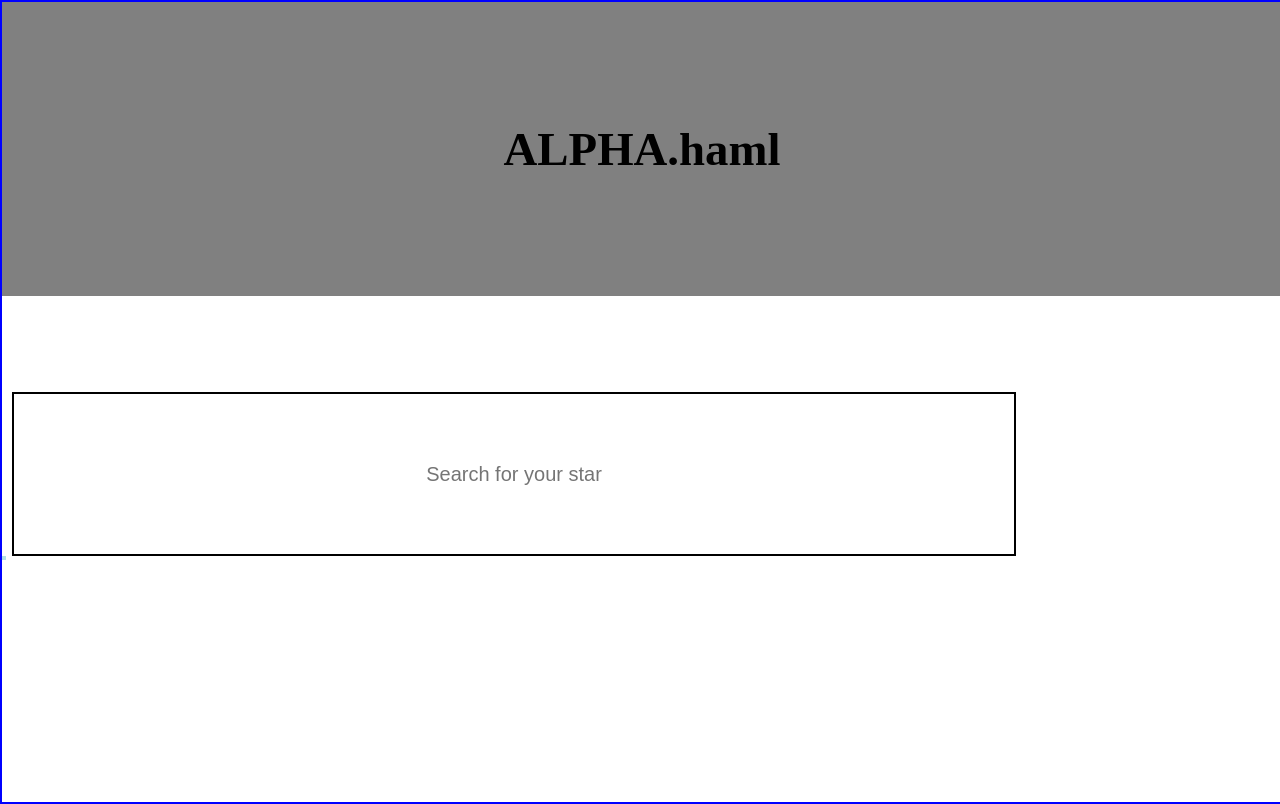
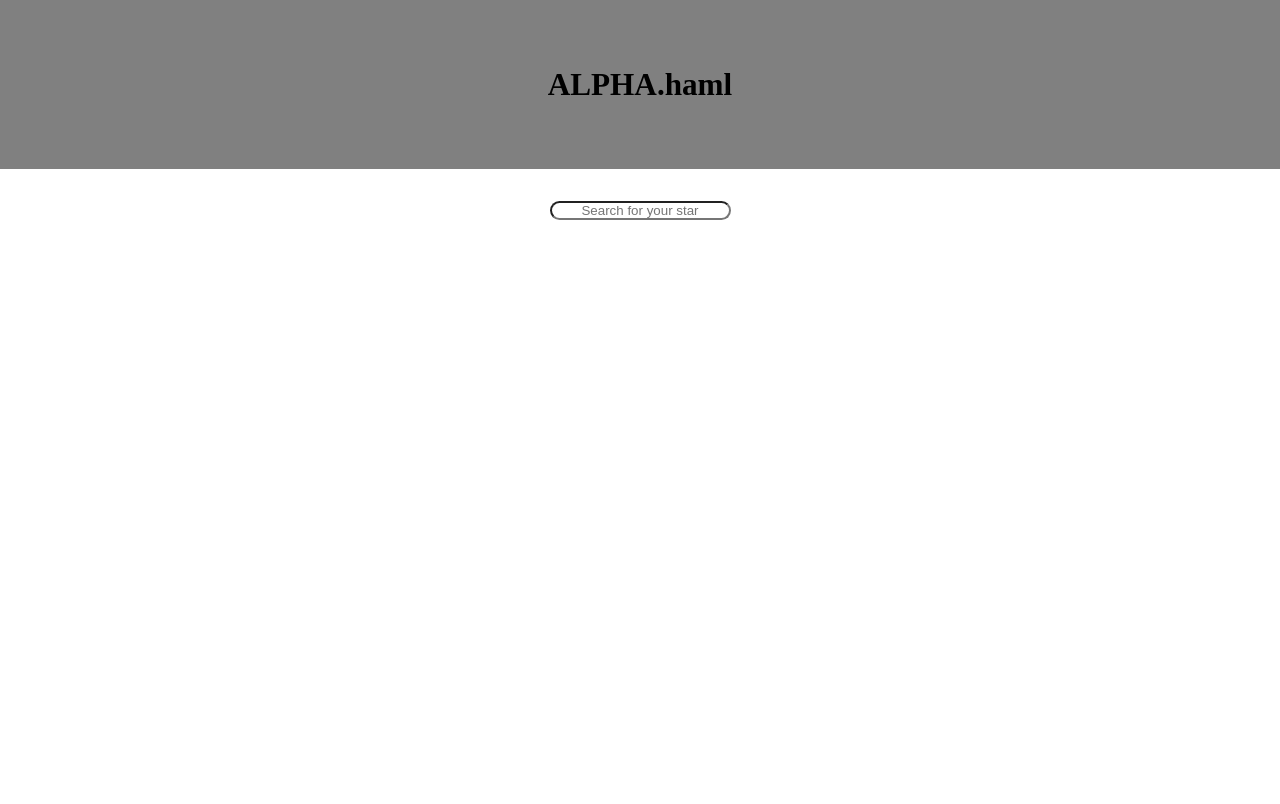
Before and after one commit to facn2/Alpha.HAML, a website: page public/index.html in a window 1280 px wide. Drawn offline with Linux system fonts and the light colour scheme.

Commit message:
fix es6 in front end relates #69

```diff
--- a/public/index.html
+++ b/public/index.html
@@ -16,10 +16,10 @@
 
   <section>
     <div class="main-container">
-      <form class="starForm">
+      <form class="star-form">
         <input id="input-field" type="text" name="word" value="" placeholder="Search for your star" class="text-input" autocomplete="off" required>
-        <div id="starSuggestions" class="chosen-words">
-          <ul id="starUl" class='starUl'>
+        <div id="starSuggestions" class="chosen-stars">
+          <ul id="starUl" class='star-ul'>
           </ul>
         </div>
         <!-- <button> stretch goal-->
--- a/public/index.js
+++ b/public/index.js
@@ -9,7 +9,7 @@ starInput.addEventListener('input', function(e) { //event listener for any chang
   var inputString = e.target.value.toLowerCase().trim();
   var starList = document.getElementById('starUl'); //create ul
 
-  var url = `/auto?${inputString}`;
+  var url = '/auto?' + inputString;
   var xhr = new XMLHttpRequest(); //create new xhr request
   xhr.open('GET', url); //open GET request
   xhr.send(); // send request
--- a/public/main.css
+++ b/public/main.css
@@ -6,24 +6,43 @@
 body {
   width: 100%;
   height: 100vh;
-  border: 2px solid blue;
   background-image: url("./assets/background-Earth");
 }
 
-header {
+.header {
   background-color: gray;
   text-align: center;
   padding: 2.5em;
   font-size: 20pt;
 }
 
-section {
-  /*display: flex;
-  align-content: center;*/
-  /*width: 50%;
-  height: 50%;
-  margin: 6rem auto;*/
+.main-container {
+  display: flex;
+  flex-direction: column;
+  align-items: center;
+  margin-top: 2em;
 }
+
+.text-input {
+  text-align: center;
+  width 80%;
+  border-radius: 1.5em;
+}
+
+.chosen-stars {
+  display: flex;
+  flex-direction: column;
+  justify-content: center;
+}
+
+.star-ul {
+  list-style-type: none;
+  display: flex;
+  flex-direction: column;
+  align-items: center;
+}
+
+
 
 @media (min-width:700px) {
   * {
@@ -31,75 +50,10 @@ section {
     padding: 0;
     }
 
-    body {
-      width: 100%;
-      height: 100vh;
-      border: 2px solid blue;
-      background-image: url("./assets/background-Earth");
-    }
+  body {
+    width: 100%;
+    height: 100vh;
+    background-image: url("./assets/background-Earth");
+  }
 
-    header {
-      background-color: gray;
-      text-align: center;
-      padding: 3em;
-      font-size: 30pt;
-
-    }
-
-    section {
-      display: flex;
-      align-content: center;
-      /*width: 50%;
-      height: 50%;*/
-      margin: 6rem auto;
-    }
-
-    input[type='text'] {
-      font-size: 15pt;
-    }
-
-    .text-input {
-      height: 8em;
-      width: 50em;
-    }
-
-    .starUl {
-    list-style-type: none;
-
-    }
-
-    .main-container {
-      width: 100%;
-      height: 100%;
-    }
-
-    form {
-      width: 80%;
-      height: 80%;
-    }
-
-    input {
-      display: block;
-      text-align: center;
-      margin: auto;
-      border: 2px solid black;
-    }
-
-    .chosen-words {
-      /*height: 70%;*/
-      display: flex;
-      align-items: center;
-    }
-
-    .starForm {
-      display: flex;
-      flex-direction: column;
-    }
-
-    ul {
-      /*display: flex;
-      flex-direction: column;
-      align-self: center;*/
-      border: powderblue 2px solid;
-    }
 }
```
